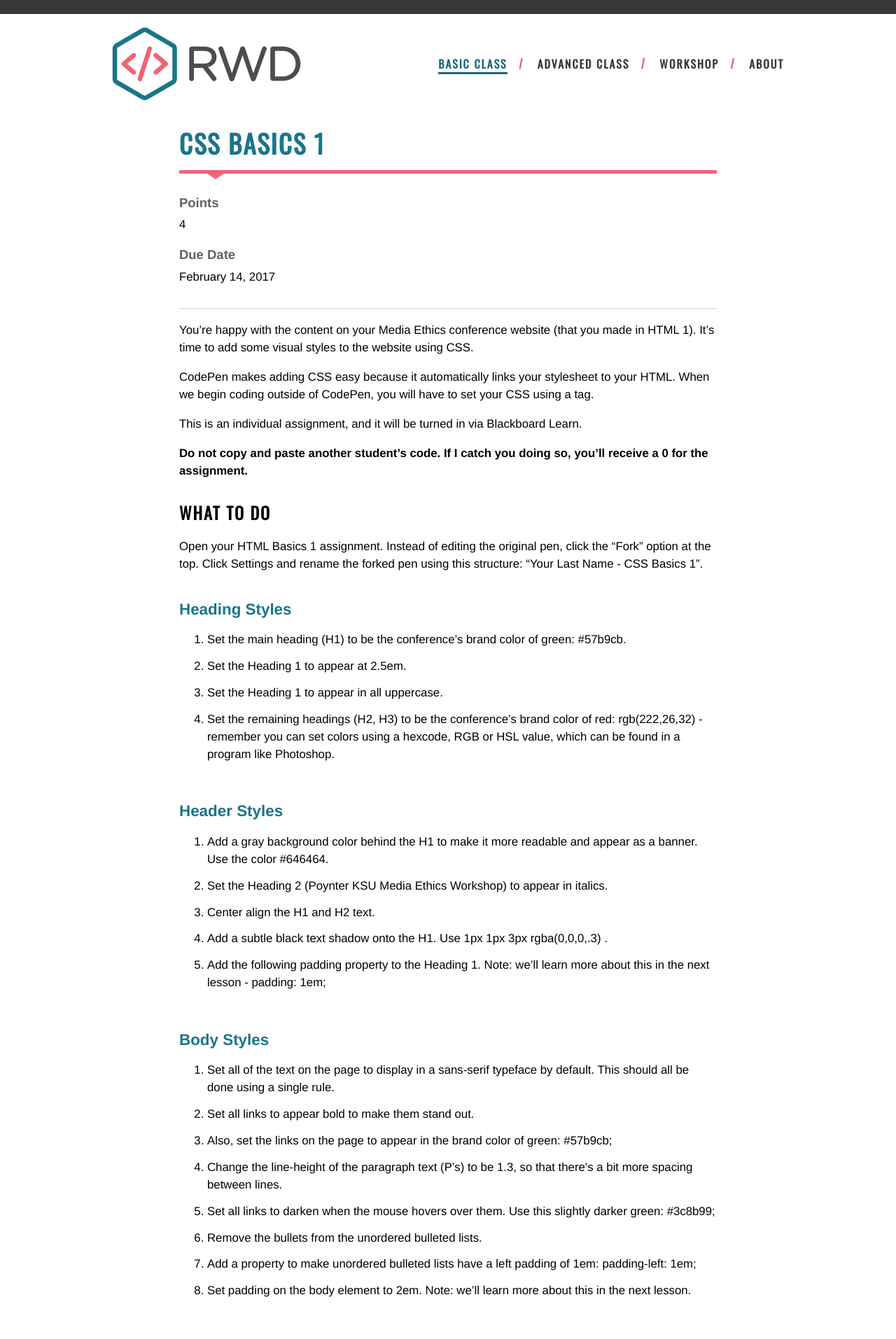
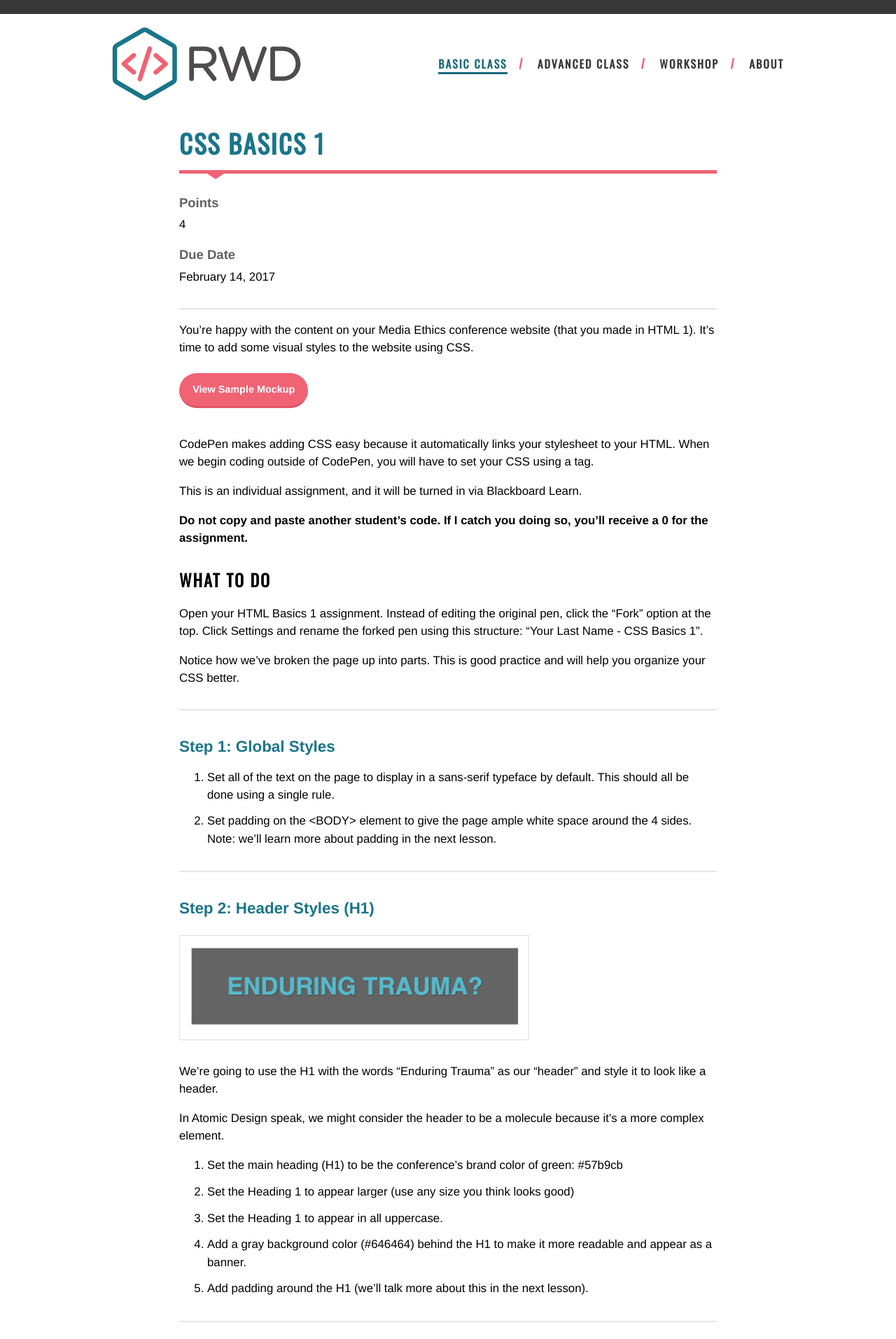
Before and after one commit to KentStateWeb/rwd, a Jekyll site: the page built from _assignments/css.md, in a window 1280 px wide. Shown: the top 1913 px of the page at 70% size. Built offline with Jekyll 4.4.1, drawn with Linux system fonts in a browser that asks for light colours; some web fonts are replaced; some of the changed text lies outside the part shown.

Commit message:
Major improvements to CSS basics 1 assignment

```diff
--- a/_assignments/css.md
+++ b/_assignments/css.md
@@ -12,6 +12,8 @@
 
 You're happy with the content on your Media Ethics conference website (that you made in HTML 1).  It's time to add some visual styles to the website using CSS.
 
+<a class="button small" href="/img/cssbasics1.png">View Sample Mockup</a>
+
 CodePen makes adding CSS easy because it automatically links your stylesheet to your HTML.  When we begin coding outside of CodePen, you will have to set your CSS using a <link> tag.
 
 This is an individual assignment, and it will be turned in via Blackboard Learn.
@@ -22,41 +24,103 @@
 
 Open your HTML Basics 1 assignment.  Instead of editing the original pen, click the "Fork" option at the top.  Click Settings and rename the forked pen using this structure: "Your Last Name - CSS Basics 1".
 
-### Heading Styles
-1. Set the main heading (H1) to be the conference's brand color of green: #57b9cb.
-2.  Set the Heading 1 to appear at 2.5em.
+Notice how we've broken the page up into parts.  This is good practice and will help you organize your CSS better.
+
+---
+
+### Step 1: Global Styles
+
+1.  Set all of the text on the page to display in a sans-serif typeface by default.  This should all be done using a single rule.
+2. Set padding on the <BODY> element to give the page ample white space around the 4 sides.  Note: we'll learn more about padding in the next lesson.
+
+---
+
+### Step 2: Header Styles (H1)
+
+<figure class="figure">
+<img src="../images/css1/header.png" alt="Padding Example" />
+</figure>
+
+We're going to use the H1 with the words "Enduring Trauma" as our "header" and style it to look like a header.
+
+In Atomic Design speak, we might consider the header to be a molecule because it's a more complex element.
+
+1. Set the main heading (H1) to be the conference's brand color of green: #57b9cb
+2.  Set the Heading 1 to appear larger (use any size you think looks good)
 3.  Set the Heading 1 to appear in all uppercase.
-4. Set the remaining headings (H2, H3) to be the conference's brand color of red: rgb(222,26,32) - remember you can set colors using a hexcode, RGB or HSL value, which can be found in a program like Photoshop.
+4. Add a gray background color (#646464) behind the H1 to make it more readable and appear as a banner.
+5. Add padding around the H1 (we'll talk more about this in the next lesson).
 
-### Header Styles
-1. Add a gray background color behind the H1 to make it more readable and appear as a banner.  Use the color #646464.
-2. Set the Heading 2 (Poynter KSU Media Ethics Workshop) to appear in italics.
-3. Center align the H1 and H2 text.
-4. Add a subtle black text shadow onto the H1.  Use 1px 1px 3px rgba(0,0,0,.3) .
-5. Add the following padding property to the Heading 1.  Note: we'll learn more about this in the next lesson - padding: 1em;
+---
 
-### Body Styles
+### Step 3: Heading Styles (H1 - H3)
 
-1. Set all of the text on the page to display in a sans-serif typeface by default.  This should all be done using a single rule.
-2. Set all links to appear bold to make them stand out.
-3.  Also, set the links on the page to appear in the brand color of green: #57b9cb;
-4. Change the line-height of the paragraph text (P's) to be 1.3, so that there's a bit more spacing between lines.
-4. Set all links to darken when the mouse hovers over them.  Use this slightly darker green: #3c8b99;
-5. Remove the bullets from the unordered bulleted lists.
-6.  Add a property to make unordered bulleted lists have a left padding of 1em:  padding-left: 1em;
-7. Set padding on the body element to 2em.  Note: we'll learn more about this in the next lesson.
+<figure class="figure">
+<img src="../images/css1/headings.png" alt="Padding Example" />
+</figure>
 
-### Add CSS Comments
+Style the rest of the headings used on the page.  Headings are atoms in atomic design - the smallest components of the page.
 
-1.  Attempt to group and organize your CSS styles into groups separated with CSS comments.  The groups should be Header (basically the H1), Headings, Body, Links, Paragraphs and Lists.
+1. Set the Heading 2 (Poynter KSU Media Ethics Workshop) to appear in italics.
+2. Center align the H1 and H2 text.
+3. Add a subtle black text shadow onto the H1. (You may have to look up how to do this)
+4. Set the remaining headings (H2, H3) to be the conference's brand color of red: rgb(222,26,32).
+
+---
+
+### Step 4: Paragraphs (P)
+
+<figure class="figure">
+<img src="../images/css1/paragraph.png" alt="Padding Example" />
+</figure>
+
+Paragraphs are also considered atoms.  Style your paragraphs using the following suggestions.
+
+1. If you set your font family correctly as a global style, it should have also affected your paragraph text and changed it to the correct font.
+2. Change the line height (known as leading in print) of the paragraph text (P's) to be larger than the default, so that there's a bit more spacing between lines.
+
+---
+
+### Step 5: Links (A)
+
+<figure class="figure">
+<img src="../images/css1/links.png" alt="Links Example" />
+</figure>
+
+1.  Set all links to appear bold to make them stand out.
+2.  Also, set the links on the page to appear in the brand color of green: #57b9cb;
+3. 4. Set all links to darken when the mouse hovers over them.  Use this slightly darker green: #3c8b99;
+
+---
+
+### Step 4: Lists
+
+<figure class="figure">
+<img src="../images/css1/padding.png" alt="Padding Example" />
+</figure>
+
+1.  Remove the bullets from the unordered bulleted lists.
+2.  You'll notice that your items in the unordered bulleted list are now out of line with the items in the ordered list.  This is because all lists have by default 2em (40px) of padding on their left side.  Find a way to adjust the padding on the left of the unordered lists to make it equal to the alignment of the ordered list.  We'll talk more about padding in the next lesson.
+
+---
+
+### Step 5: Add CSS Comments
+
+1.  Attempt to group and organize your CSS styles into groups separated with CSS comments (these comments are formatted differently than those in HTML).  The groups should be Global, Header, Headings, Body, Links, Paragraphs and Lists.
 2. Adding comments and organizing your CSS styles makes them easier to locate, especially when your stylesheet gets to be several hundred lines.
 
+---
+
+### Check Over Your Assignment
+
+Does everything render correctly?  Your final product should look something close to the sample mockup.
+
+<a class="button small" href="/img/cssbasics1.png">View Sample Mockup</a>
 
 ### Submitting the Assignment
 
-1. Once you're satisfied, go to Choose a View > Full Page > Copy the Live URL.
-2. View your newly completed website as a web page on different devices.  Does everything render correctly?  Your final product should look something [close to this](/img/cssbasics1.png).
-3. After you've completed your testing, log in to Blackboard Learn to submit your assignment.  Go to Assignments > Assignment Name.  Under Write Submission, Paste the URL of the Pen (Editor Mode).  Click Submit.
+1. Once you're satisfied, copy the Editor Mode URL from CodePen
+2. Log in to Blackboard Learn to submit your assignment.  Go to Assignments > Assignment Name.  Under Write Submission, Paste the URL of the Pen (Editor Mode).  Click Submit.
 
 ## Rubric
 
--- a/stylesheets/style.css
+++ b/stylesheets/style.css
@@ -2139,3 +2139,14 @@
 .part {
 	margin-top: 1em;
 }
+
+/* Figures */
+
+figure {
+	max-width: 500px;
+	padding: .5em;
+	border: 1px solid #e0e0e0;
+	margin: 0;
+	margin-top: 1.5em;
+	margin-bottom: 2em;
+}
```
Also changed, not shown: _assignments/html2.md (+1 -1 lines), _assignments/images/css1/header.png (added), _assignments/images/css1/headings.png (added), _assignments/images/css1/links.png (added), _assignments/images/css1/lists.png (added), _assignments/images/css1/padding.png (added), _assignments/images/css1/paragraph.png (added), 4 other files.
